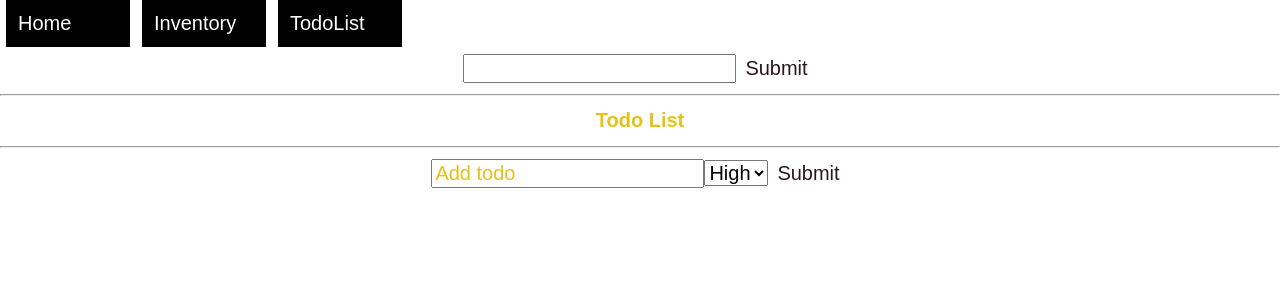
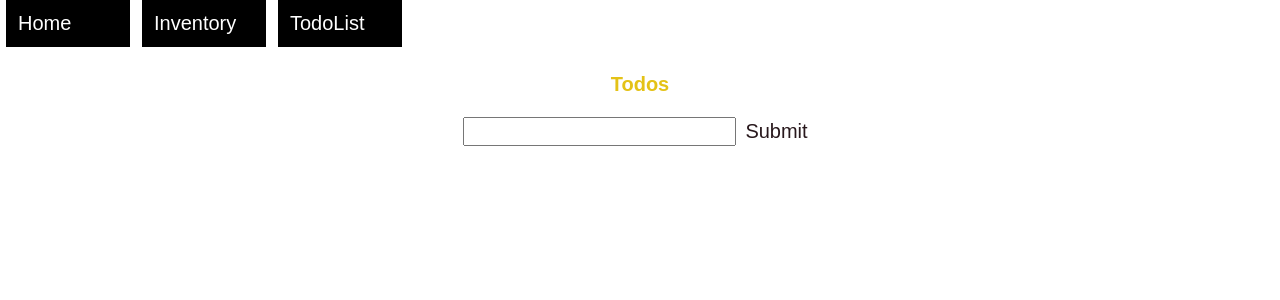
Before and after one commit to bfemeng/phase2-project, a React (Create React App) app: page /todos in a window 1280 px wide. Shown: the top 300 px of the page. Built offline with nearby package versions, Linux system fonts and the light colour scheme; data requests are answered from the project's data file.

Commit message:
commit on Main

```diff
--- a/db.json
+++ b/db.json
@@ -1,4 +1,41 @@
 {
   "inventory": [],
-  "todos": []
+  "todos": [
+    {
+      "content": "green",
+      "id": 1
+    },
+    {
+      "content": "",
+      "id": 2
+    },
+    {
+      "content": "red",
+      "id": 3
+    },
+    {
+      "content": "pink",
+      "id": 4
+    },
+    {
+      "content": "yellow",
+      "id": 5
+    },
+    {
+      "content": "red",
+      "id": 6
+    },
+    {
+      "content": "pink",
+      "id": 7
+    },
+    {
+      "content": "green",
+      "id": 8
+    },
+    {
+      "content": "black",
+      "id": 9
+    }
+  ]
 }
--- a/src/components/App.js
+++ b/src/components/App.js
@@ -1,26 +1,17 @@
 import React from 'react'
-import { useState } from "react";
 import { BrowserRouter as Router, Route, Routes  } from 'react-router-dom';
 import Home from './Home';
 import Inventory from './Inventory';
 import TodoList from './TodoList';
 import Navbar from './Navbar';
-import Form from './Form';
 import './index.css';
 //import './src/App.css';
 
 const App = () => {
-  const [todoList, setTodolist] = useState([])
-
-  function handleListChange(event) {
-    setTodolist(event.target.value);
-  }
-
   return (
     <Router>
       <Navbar />
       <div className="App">
-        <Form todoList={todoList} handleListChange={handleListChange}/>
         <Routes>
           <Route path="/" element={<Home/>} />
           <Route path="/inventory" element={<Inventory/>} />
--- a/src/components/Form.js
+++ /dev/null
@@ -1,18 +0,0 @@
-import React from 'react'
-
-function Form({
-    todoList,
-    handleListChange
-  }) {
-
-
-  return (
-    <form>
-      <input type="text" onChange={handleListChange} value={todoList} />
-      <button type="submit">Submit</button>
-    </form>
-  );
-}
-
-
-export default Form
--- a/src/components/Inventory.js
+++ b/src/components/Inventory.js
@@ -1,4 +1,4 @@
-import React, { useState, useEffect } from 'react'
+import React, { useState } from 'react'
 import './index.css';
 import { FontAwesomeIcon } from '@fortawesome/react-fontawesome';
 import { faChevronRight, faChevronLeft, faCircle, faCheckCircle, faPlus } from '@fortawesome/free-solid-svg-icons';
@@ -8,16 +8,22 @@ const Inventory = () => {
   console.log(inventory)
   const [items, setItems] = useState([]);
 
-  useEffect(() => {
-      fetch("http://localhost:3001/inventory")
-      .then(res => res.json())
-      .then(data => {
-          console.log(data)
-      })
-  }, [])
+	const [inputValue, setInputValue] = useState([]);
+	const [totalItemCount, setTotalItemCount] = useState([]);
 
-	const [inputValue, setInputValue] = useState('');
-	const [totalItemCount, setTotalItemCount] = useState();
+	function handleSubmit(e) {
+		e.preventDefault();
+		const itemData = {};
+		fetch("http://localhost:3001/inventory", {
+		  method: "POST",
+		  headers: {
+			"Content-Type": "application/json",
+		  },
+		  body: JSON.stringify(itemData),
+		})
+		  .then((r) => r.json())
+		  .then((newItem) => console.log(newItem));
+	  }
 
 	const handleAddButtonClick = () => {
 		const newItem = {
@@ -66,7 +72,7 @@ const Inventory = () => {
 		<div className='app-background'>
 			<div className='main-container'>
 				<div className='add-item-box'>
-					<input value={inputValue} onChange={(event) => setInputValue(event.target.value)} className='add-item-input' placeholder='Add an item...' />
+					<input onSubmit={handleSubmit} value={inputValue} onChange={(event) => setInputValue(event.target.value)} className='add-item-input' placeholder='Add an item...' />
 					<FontAwesomeIcon icon={faPlus} onClick={() => handleAddButtonClick()} />
 				</div>
 				<div className='item-list'>
--- a/src/components/TodoList.js
+++ b/src/components/TodoList.js
@@ -1,26 +1,15 @@
-import React, { useState, useEffect } from 'react'
-import './index.css';
+import React, { useState, useEffect } from "react";
 
-const TodoList = () => {
-    const [todos, setTodos, onDeleteToDo] = useState("");
-    const [todoList, setTodolist] = useState([])
+function Form() {
+  const [todos, setTodos] = useState([]);
+  const [submittedData, setSubmittedData] = useState([]);
 
-    useEffect(() => {
-        fetch(`http://localhost:3001/todos`)
-        .then(res => res.json())
-        .then(data => {
-            console.log(data)
-            setTodolist(data)
-        })
-    }, [])
-
-    function handleChange(event) {
-        console.log(event.target.value)
+  function handleToDosChange(event) {
+    setTodos(event.target.value);
   }
 
   function handleSubmit(event) {
-        event.preventDefault()
-        console.log("form submit")
+    event.preventDefault();
     fetch (`http://localhost:3001/todos`, {
       method: 'POST',
       headers: {
@@ -30,42 +19,121 @@ const TodoList = () => {
   })
   .then(r => r.text())
   .then(data => {console.log(data)})
+
+    const formData = { todos: todos };
+    const dataArray = [...submittedData, formData];
+    setSubmittedData(dataArray);
+    setTodos("");
   }
 
-    const listItems = todoList.map(todo => <li>{todo.content}</li>);
+  useEffect(() => {
+    fetch("http://localhost:3001/todos")
+    .then((r) => r.json())
+    .then(setSubmittedData);
+}, []);
 
-    function handleChange(event) {
-        console.log(event.target.value)
-    }
+  const listOfSubmissions = submittedData.map((data, index) => {
+    return (
+      <div key={index}>
+        {data.todos}
+      </div>
+    );
+  });
 
-    function handleDelete() {
-      fetch(`http://localhost:3001/todos/`, {
-        method: "DELETE",
-      });
-    //   onDeleteTodo to remove todo from state
-      onDeleteToDo();
-    }
 
   return (
     <div>
-            <hr></hr>
-          <h1>Todo List </h1>
+       <h3>Todos</h3>
       <form onSubmit={handleSubmit}>
-              <hr></hr>
-            <input type="text" placeholder="Add todo" value={todos} onChange={e => setTodos(e.target.value)} />
-            <select onChange={handleChange}>
-              <option value="1">High</option>
-              <option value="2">Low</option>
-            </select>
-            <button className="delete-task" onClick={handleDelete} type="submit">Submit</button>
+      <div>{submittedData.map((data) => data.name)}</div>
+        <input type="text" className="checkbox" onChange={handleToDosChange} value={todos} />
+        <button type="submit">Submit</button>
       </form>
-          <ul>
-          {listItems}
-          </ul>
+      <ol>
+       {listOfSubmissions}
+      </ol>
     </div>
-      )
+  );
 }
+
+export default Form;
 
 
 
-export default TodoList
+
+
+// import React, { useState, useEffect } from 'react'
+// import { useParams } from "react-router-dom"
+// import './index.css';
+// // import Form from './Form';
+
+// const TodoList = ({onDeleteToDo}) => {
+//     const [todos, setTodos] = useState("");
+//     const [todoList, setTodolist] = useState([])
+//     // const { id } = useParams();
+
+//     useEffect(() => {
+//         fetch(`http://localhost:3001/todos`)
+//         .then(res => res.json())
+//         .then(data => {
+//             console.log(data)
+//             setTodolist(data)
+//         })
+//     }, [])
+
+//     function handleChange(event) {
+//         console.log(event.target.value)
+//       }
+
+//     function handleSubmit(event) {
+//         event.preventDefault()
+//         console.log("form submit")
+        // fetch (`http://localhost:3001/todos`, {
+        //     method: 'POST',
+        //     headers: {
+        //         'Content-Type': 'application/json'
+        //     },
+        //     body: JSON.stringify({content:todos})
+        // })
+        // .then(r => r.text())
+        // .then(data => {console.log(data)})
+//     }
+
+//    const listItems = todoList.map((todo, index) => <li>{todo.content}</li>);
+
+//    const handleClick = () => {
+//      alert("you clicked");
+//    }
+
+//     function onDeleteToDo() {
+//       //console.log(event.target.value)
+//     }
+
+// //     function handleDelete() {
+// //       fetch(`http://localhost:3001/todos`, {
+// //         method: "DELETE",
+// //       })
+// //     .then(res => res.json())
+// //     .then(() => onDeleteToDo(id))
+// // }
+
+
+//     return (
+//         <div>
+//             <hr></hr>
+//           <h1>Todo List </h1>
+//           <form onSubmit={handleSubmit} onChange={handleChange}>
+//               <hr></hr>
+//             <input type="text" placeholder="Add todo" value={todos} onChange={(event) => setTodos(event.target.value)} />
+//             <button className="delete-task" onClick={() => handleClick()}  type="submit">Submit</button>
+//           </form>
+//           <ul>
+//           {listItems}
+//           </ul>
+//         </div>
+//       )
+//     }
+
+
+
+// export default TodoList
```
Lines whose indentation alone changed are shown as unchanged.
